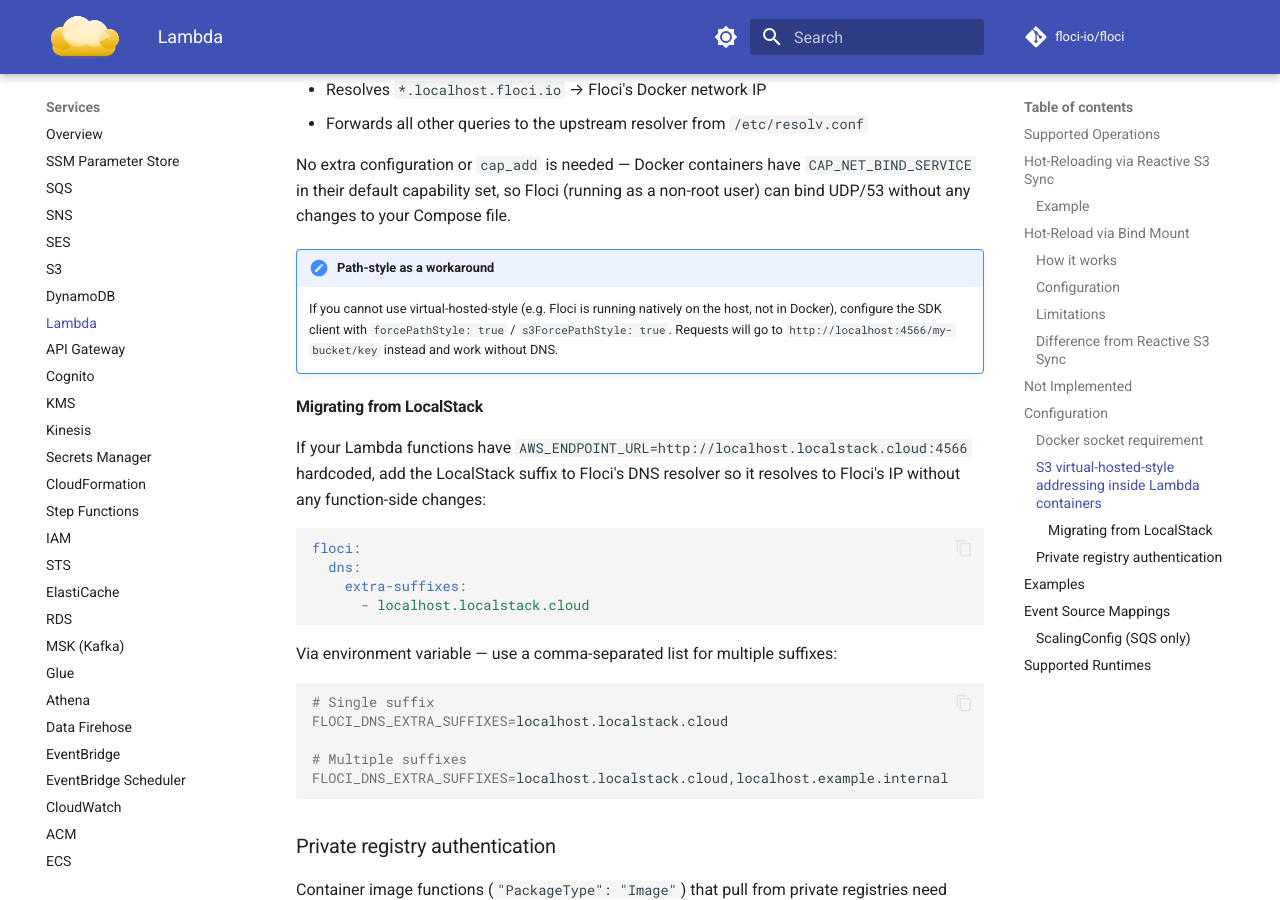
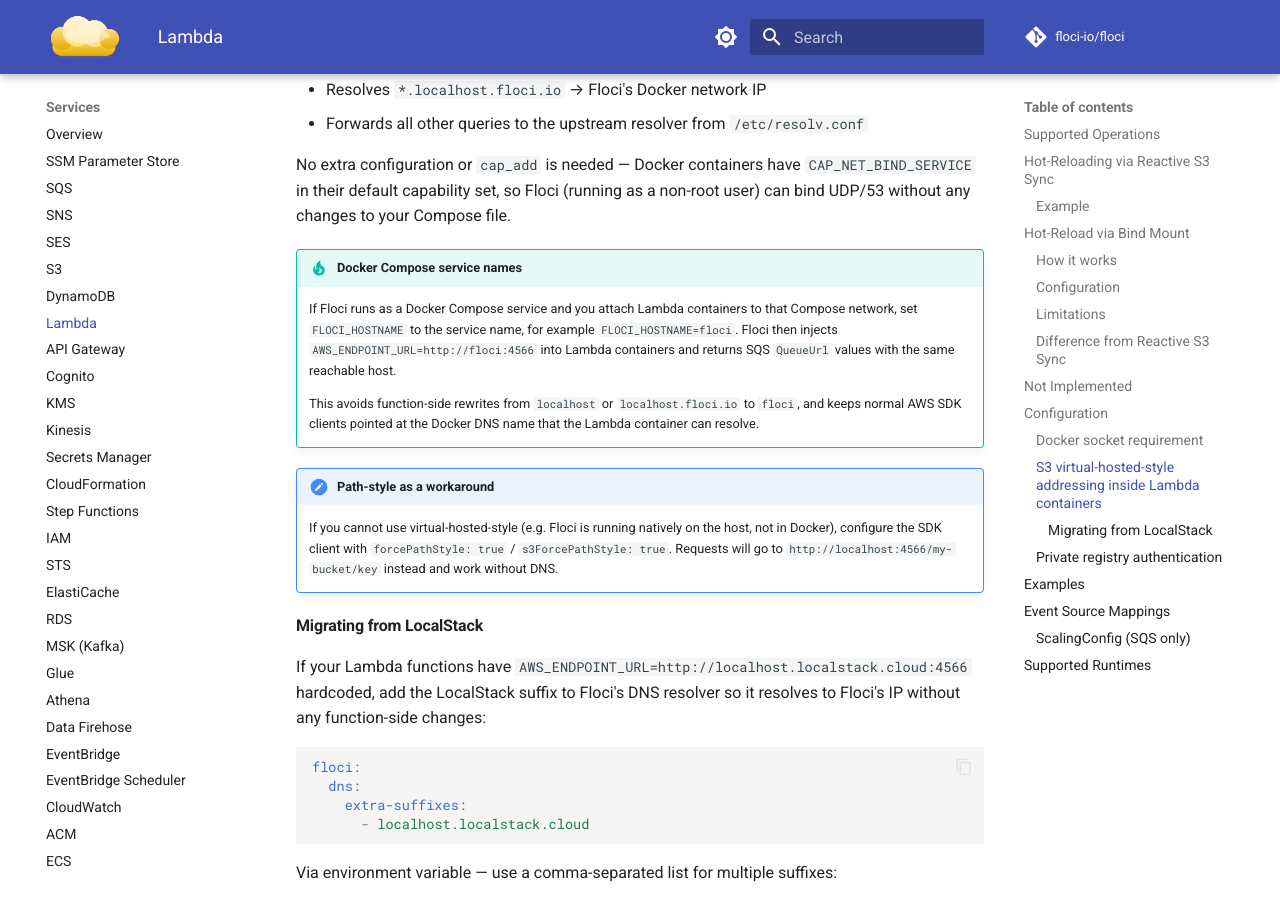
Before and after one commit to ryan00x/aws-terraform-ci-validation, an MkDocs documentation site: the page built from docs/services/lambda.md, in a window 1280 px wide and 900 px high, scrolled down 7050 px. Built offline with MkDocs 1.6.1 and Material for MkDocs 9.7.7, drawn with Linux system fonts in a browser that asks for light colours; comment, search, counter and statistics services are not loaded.

Commit message:
docs(lambda): clarify compose hostname for containers (#688)

```diff
--- a/docs/services/lambda.md
+++ b/docs/services/lambda.md
@@ -247,6 +247,17 @@
 `CAP_NET_BIND_SERVICE` in their default capability set, so Floci (running as a
 non-root user) can bind UDP/53 without any changes to your Compose file.
 
+!!! tip "Docker Compose service names"
+    If Floci runs as a Docker Compose service and you attach Lambda containers
+    to that Compose network, set `FLOCI_HOSTNAME` to the service name, for
+    example `FLOCI_HOSTNAME=floci`. Floci then injects
+    `AWS_ENDPOINT_URL=http://floci:4566` into Lambda containers and returns
+    SQS `QueueUrl` values with the same reachable host.
+
+    This avoids function-side rewrites from `localhost` or `localhost.floci.io`
+    to `floci`, and keeps normal AWS SDK clients pointed at the Docker DNS name
+    that the Lambda container can resolve.
+
 !!! note "Path-style as a workaround"
     If you cannot use virtual-hosted-style (e.g. Floci is running natively on
     the host, not in Docker), configure the SDK client with
```
Also changed, not shown: docs/configuration/docker-compose.md (+9 -0 lines).
